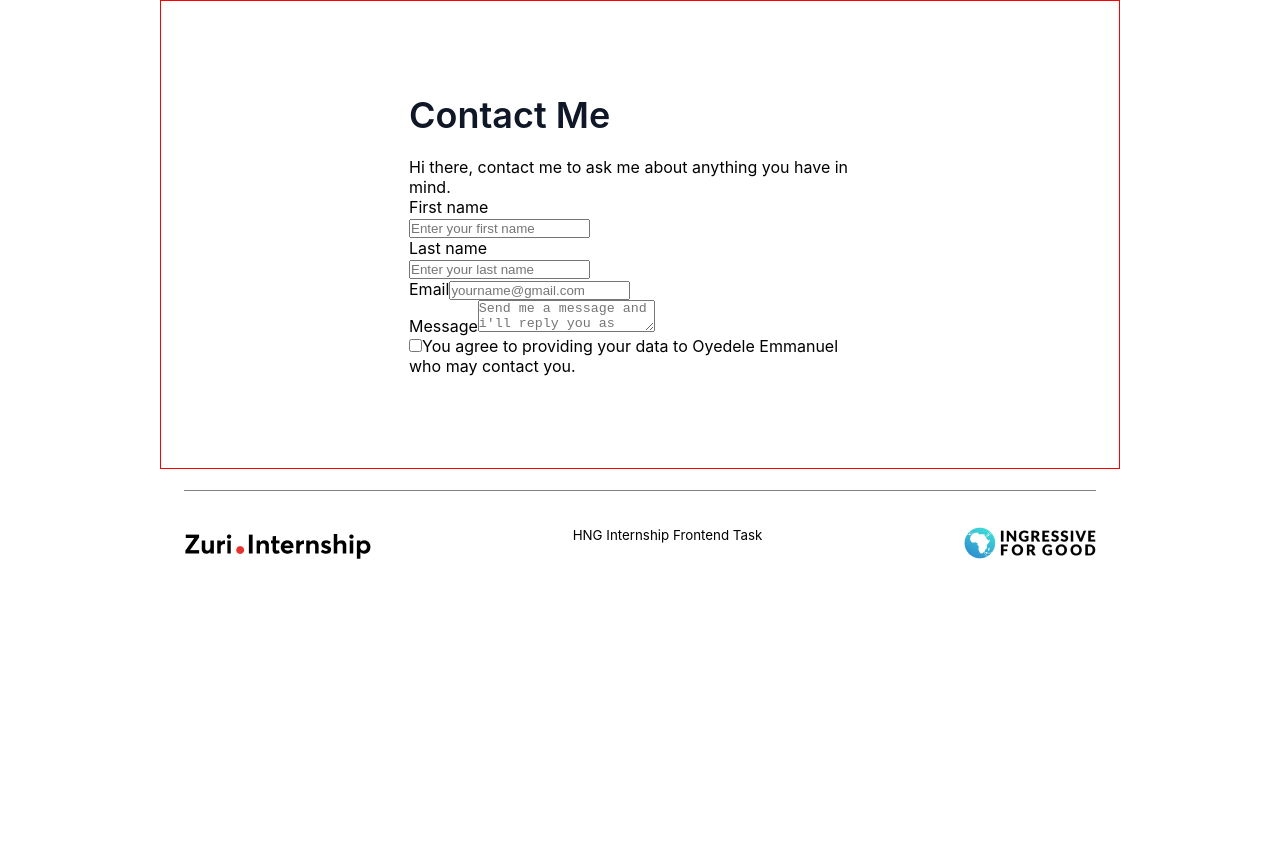
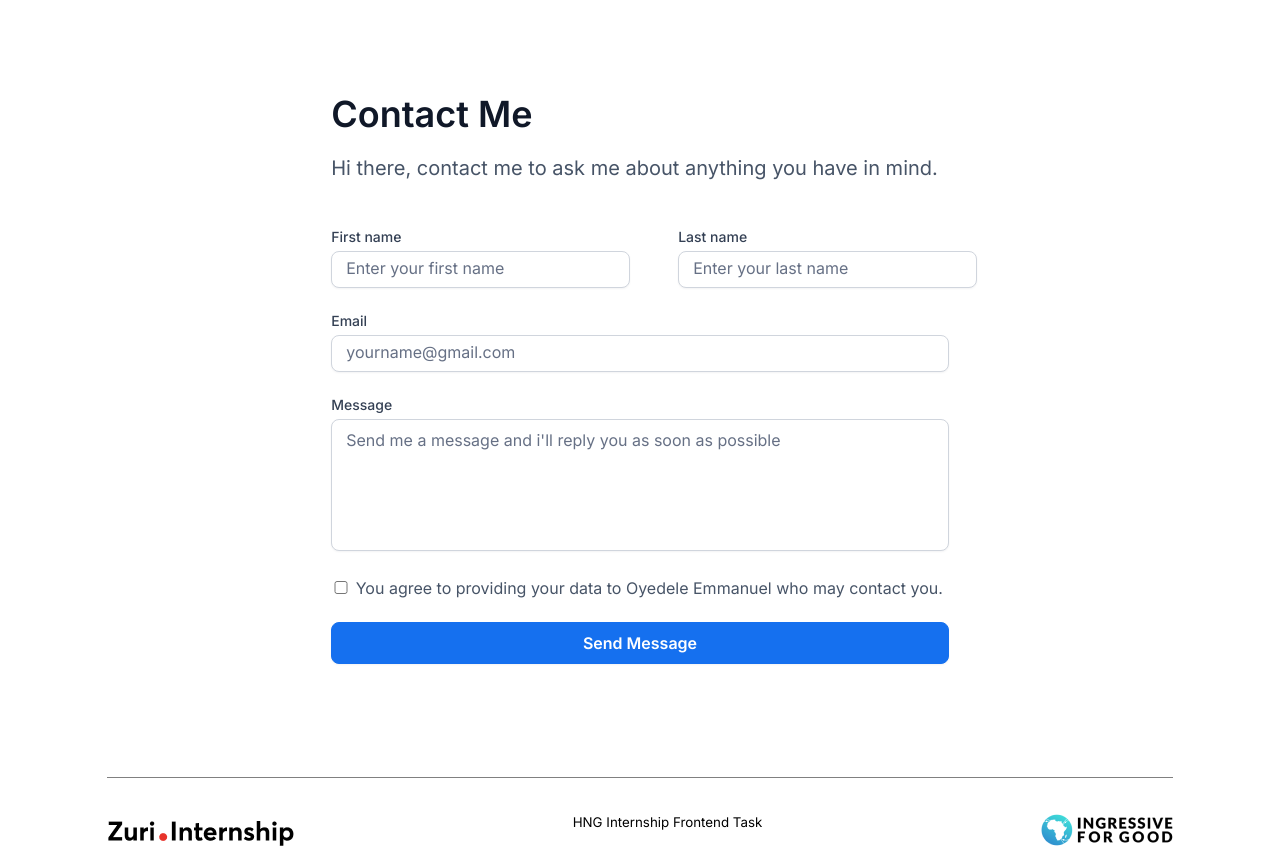
Before and after one commit to CJWALT/zuriTaskOne, a React (Create React App) app: page /contact in a window 1280 px wide. Before the commit the page ends 800 px from the top, so only its background shows below. Built offline with nearby package versions, Linux system fonts and the light colour scheme.

Commit message:
style: styled the contact page

```diff
--- a/src/components/Contact.jsx
+++ b/src/components/Contact.jsx
@@ -14,32 +14,34 @@ const Contact = () => {
                 </p>
 
                 <form action="#">
-                    <div className="form-field">
-                        <label>First name<br/>
+                    <fieldset>
+                        <label className='label__width'><p>First name</p>
                         <input type='text' id ='first_name' placeholder="Enter your first name"/>
                         </label><br/>
-                        <label>Last name<br/>
+                        <label className='label__width'><p>Last name </p>
                             <input type='text' id ='last_name' placeholder="Enter your last name"/>
                         </label>
-                    </div>
+                    </fieldset>
 
-                    <div className="form-field">
-                        <label>Email
+                    <fieldset>
+                        <label><p>Email </p>
                             <input type='text' id='email' placeholder="yourname@gmail.com"/>
                         </label>
-                    </div>
-                    <div className="form-field">
-                        <label>Message
+                    </fieldset>
+                    <fieldset>
+                        <label><p>Message </p>
                             <textarea id='message' placeholder="Send me a message and i'll reply you as soon as possible"/>
                         </label>
-                    </div>
+                    </fieldset>
 
-                    <div className="form-field">
-                        <label><input type='checkbox' />
-                            You agree to providing your data to {name} who may contact you.
-                            </label>
-                    </div>
-
+                    <fieldset>
+                        <label><input type='checkbox' className='checkbox'/>
+                            <p className='checkbox__para'> You agree to providing your data to {name} who may contact you.</p>
+                        </label>
+                    </fieldset>
+                    <button id='btn__submit' className="btn">
+                        Send Message
+                    </button>
                 </form>
 
             </div>
--- a/src/main.css
+++ b/src/main.css
@@ -1,3 +1,5 @@
+@import url('https://fonts.googleapis.com/css2?family=Inter:wght@400;500;600&display=swap');
+
 :root{
     --primary-color:#101828;
     --bg-color:#EAECF0;
@@ -15,7 +17,7 @@ body{
 }
 
 .container{
-    width:75%;
+    width:87%;
     margin: 0 auto;
 }
 main{
@@ -119,7 +121,6 @@ footer{
 /* contact */
 
     .contact-wrap{
-        border:1px solid red;
         display:flex;
         flex-direction: column;
         justify-content:center;
@@ -134,9 +135,88 @@ footer{
         color:#101828;
         margin-bottom:1.25rem;
     }
+    .contact__para{
+        font-family: 'Inter', sans-serif;
+        font-weight: 400;
+        font-size: 20px;
+        color:#475467;
+        margin-bottom: 3rem;
+    }
+    fieldset{
+        display:flex;
+        gap:24px;
+        margin-bottom:24px;
+        border:0;
+    }
+
+    label{
+        font-family: 'Inter', sans-serif;
+        font-weight: 500;
+        font-size: 14px;
+        color:#344054;
+        width:100%;
+        }
+    .label__width{
+        width:299px;
+
+    }
+    label p{
+        margin-bottom:6px;
+    }
+    input{
+        padding:10px 14px;
+        width:100%;
+        border: 1px solid #D0D5DD;
+        box-shadow: 0px 1px 2px rgba(16, 24, 40, 0.05);
+        border-radius: 8px;
+    }
+    input::placeholder, textarea::placeholder{
+        font-family: 'Inter', sans-serif;
+        font-weight: 400;
+        font-size: 16px;
+        color: #667085;
+    }
+    textarea{
+        width:100%;
+        resize:none;
+        height:132px;
+        border: 1px solid #D0D5DD;
+        box-shadow: 0px 1px 2px rgba(16, 24, 40, 0.05);
+        border-radius: 8px;
+        padding:10px 14px;
+    }
 
 
+    .checkbox{
+        width:20px;
+        box-shadow:none;
+        border-radius:6px;
+    }
+    .checkbox__para{
+        display:inline;
+        font-family: 'Inter';
+        font-weight: 400;
+        font-size: 16px;
+        color: #475467;
+    }
 
+    button{
+        background: #1570EF;
+        border: 1px solid #1570EF;
+        box-shadow: 0px 1px 2px rgba(16, 24, 40, 0.05);
+        border-radius: 8px;
+        width:100%;
+        text-align:center;
+        padding:10px 20px;
+        color:#fff;
+        font-family: 'Inter';
+        font-weight:600;
+        font-size: 16px;
+        cursor:pointer;
+    }
+    button:hover{
+        background:#175CD3;
+    }
 
 /* mediaqueries */
 
```
